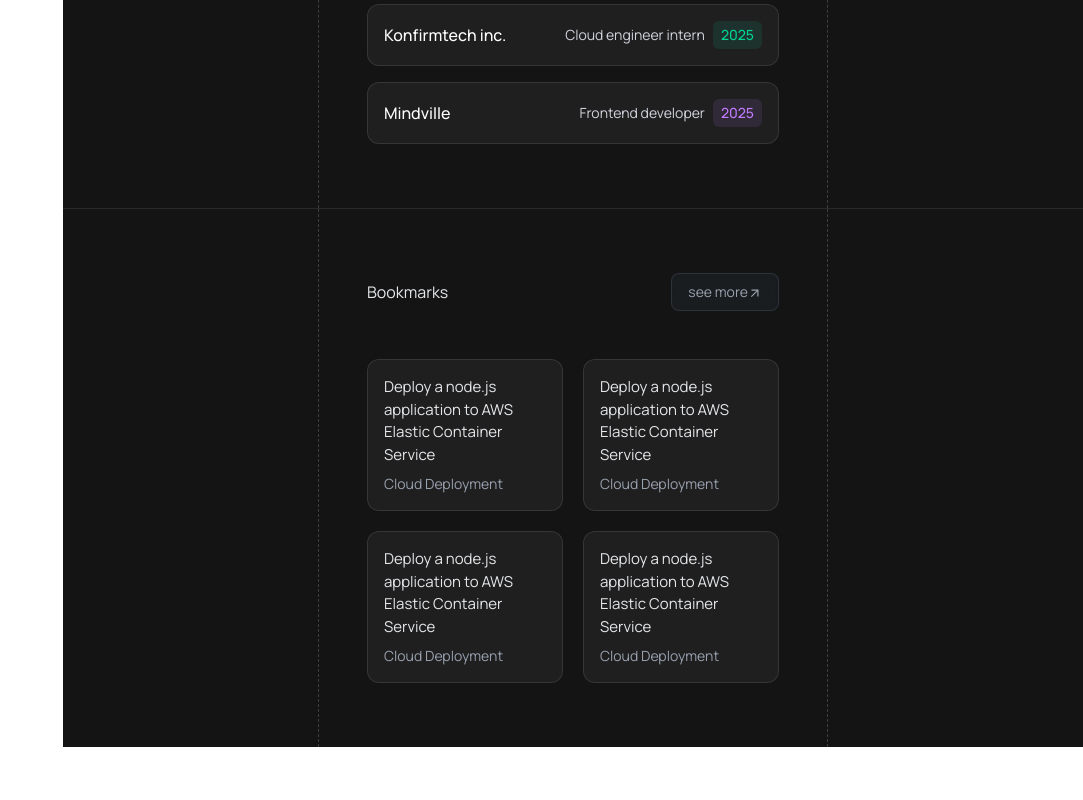
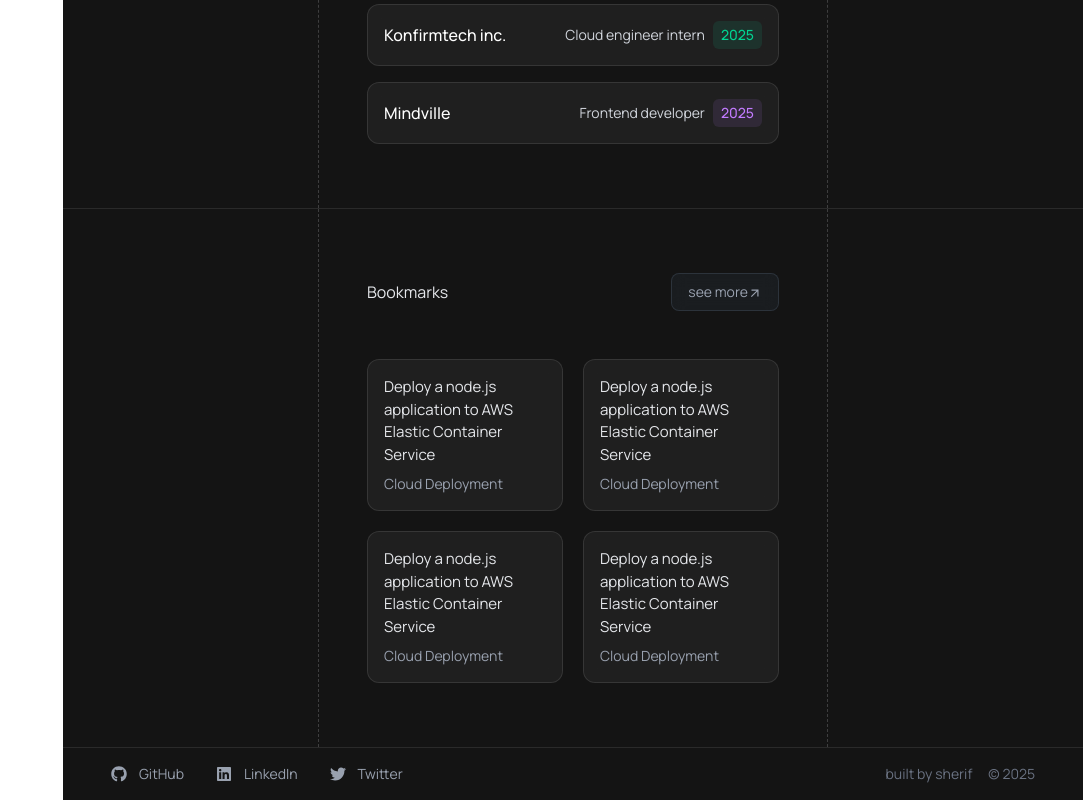
Before and after one commit to Sherifsani/bayt-v2, a Next.js app: page / in a window 1280 px wide. Shown: the part 2506-3306 px from the top of the page, without its empty margins (197-1280 px from the left). Before the commit the page ends 3253 px from the top, so only its background shows below. Built offline with nearby package versions, Linux system fonts and the light colour scheme; a web font is replaced by a local one.

Commit message:
Add Footer component and integrate it into the RootLayout

```diff
--- /dev/null
+++ b/app/components/Footer.tsx
@@ -0,0 +1,60 @@
+import React from "react";
+import { HiMail, HiExternalLink } from "react-icons/hi";
+import { FaGithub, FaLinkedin, FaTwitter } from "react-icons/fa";
+
+const Footer = () => {
+  const currentYear = new Date().getFullYear();
+
+  const socialLinks = [
+    {
+      name: "GitHub",
+      icon: FaGithub,
+      href: "https://github.com/sherifsani",
+    },
+    {
+      name: "LinkedIn",
+      icon: FaLinkedin,
+      href: "https://linkedin.com/in/sherifsani",
+    },
+    {
+      name: "Twitter",
+      icon: FaTwitter,
+      href: "https://twitter.com/sherifsani",
+    },
+  ];
+
+  return (
+    <footer className="bg-[rgb(20,20,20)] w-full lg:w-[calc(100vw-260px)]  border-gray-200/10 flex items-center justify-between lg:ml-[260px] lg:mt-0 border-t">
+      <div className="w-full py-4 px-6 lg:px-12 relative overflow-hidden flex items-center justify-between">
+        <div className="flex gap-2">
+          {socialLinks.map((social) => {
+            const Icon = social.icon;
+            return (
+              <a
+                key={social.name}
+                href={social.href}
+                target="_blank"
+                rel="noopener noreferrer"
+                className="group flex items-center gap-3 text-gray-400 hover:text-white transition-colors duration-300"
+              >
+                <Icon className="w-4 h-4" />
+                <span className="text-sm hidden md:block">{social.name}</span>
+                <HiExternalLink className="w-3 h-3 opacity-0 group-hover:opacity-100 transition-opacity duration-300" />
+              </a>
+            );
+          })}
+        </div>
+
+        {/* Bottom Section */}
+        <div className="flex md:flex-row justify-between items-center gap-4">
+          <div className="flex items-center gap-6 text-sm text-gray-500">
+            <span>built by sherif </span>
+          </div>
+          <p className="text-gray-500 text-sm">&copy; {currentYear}</p>
+        </div>
+      </div>
+    </footer>
+  );
+};
+
+export default Footer;
--- a/app/layout.tsx
+++ b/app/layout.tsx
@@ -3,6 +3,7 @@
 import "./globals.css";
 import Navbar from "./components/Navbar";
 import MobileNavbar from "./components/MobileNavbar";
+import Footer from "./components/Footer";
 
 const quicksand = Quicksand({
   variable: "--font-quicksand",
@@ -45,6 +46,7 @@
         <main className="overflow-auto lg:ml-[260px] lg:mt-0 mt-16">
           {children}
         </main>
+        <Footer />
       </body>
     </html>
   );
--- a/app/page.tsx
+++ b/app/page.tsx
@@ -7,7 +7,7 @@
   return (
     <div className="min-h-screen bg-[rgb(20,20,20)]">
       <MainHero />
-      <FeaturedWorks/>
+      <FeaturedWorks />
       <AboutSection />
       <BookMarks />
     </div>
```
